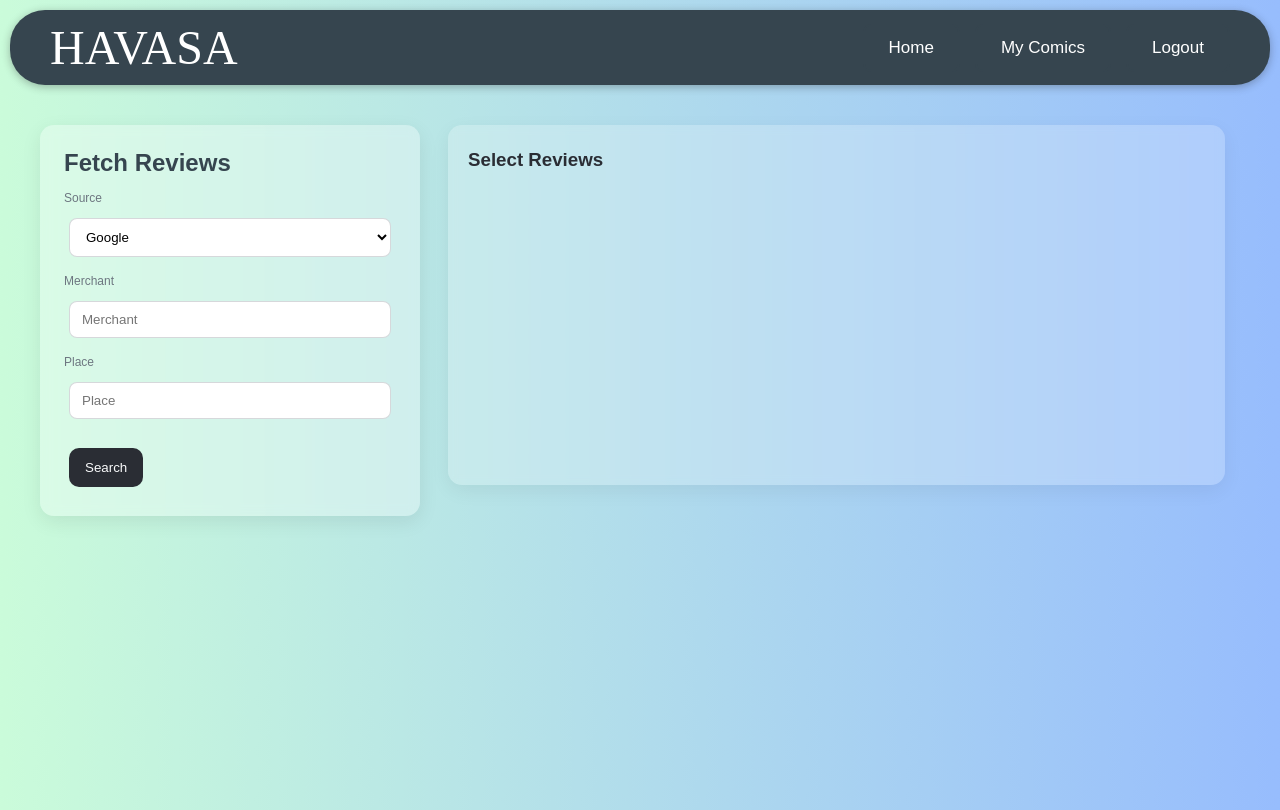
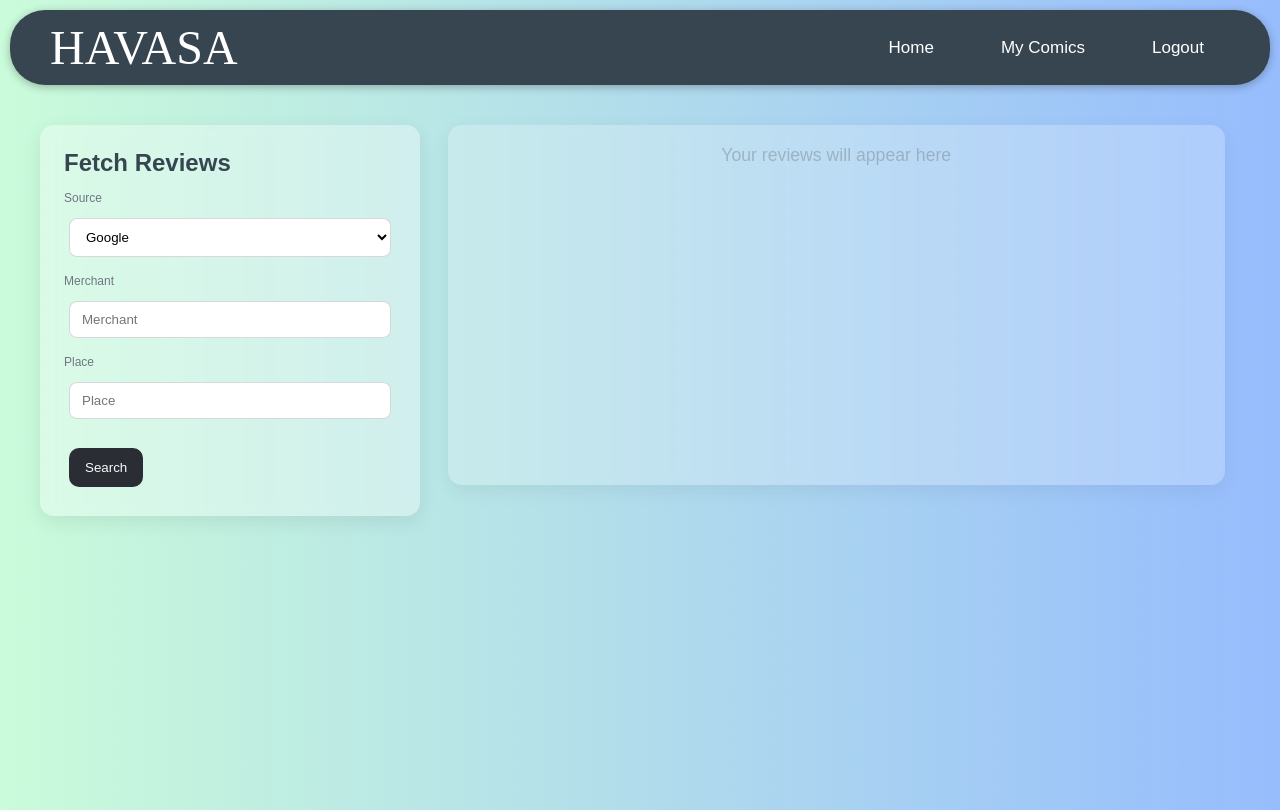
Before and after one commit to Birla10/Enchanta, a React (Create React App) app in the folder frontend/: page /reviews in a window 1280 px wide. Built offline with nearby package versions, Linux system fonts and the light colour scheme; sample sign-in values are in the browser's storage; the HTML template or start-up script is replaced by a standard one.

Commit message:
feat: add review placeholder and generating spinner

```diff
--- a/frontend/src/components/Reviews.js
+++ b/frontend/src/components/Reviews.js
@@ -10,6 +10,7 @@ export default function Reviews({ token }) {
   const [reviews, setReviews] = useState([]);
   const [selected, setSelected] = useState([]);
   const [showComic, setShowComic] = useState(false);
+  const [generating, setGenerating] = useState(false);
   const navigate = useNavigate();
 
   const fetchReviews = async () => {
@@ -30,10 +31,14 @@ export default function Reviews({ token }) {
   // If you still want to navigate to /comic, keep goNext().
   // If you want to render the comic on the right in place of reviews,
   // set showComic = true and render there.
-  const goNext = () => {
+  const goNext = async () => {
     localStorage.setItem('selectedReviews', JSON.stringify(selected.slice(0, 3)));
     localStorage.setItem('merchant', merchant);
-    // navigate('/comic'); // <- old behavior
+    setGenerating(true);
+    setShowComic(false);
+    // simulate async comic generation
+    await new Promise((res) => setTimeout(res, 2000));
+    setGenerating(false);
     setShowComic(true);     // <- show comic on the right instead
   };
 
@@ -72,9 +77,22 @@ export default function Reviews({ token }) {
         <button className="btn-primary" onClick={fetchReviews}>Search</button>
       </aside>
 
-      {/* RIGHT: Reviews list OR Comic */}
+      {/* RIGHT: placeholder, reviews list, generating animation or Comic */}
       <section className="right-pane">
-        {!showComic ? (
+        {generating ? (
+          <div className="generating-animation">
+            <div className="spinner" />
+            <p>Generating comic...</p>
+          </div>
+        ) : showComic ? (
+          <div className="comic-wrap">
+            <h3 className="pane-title">Generated Comic</h3>
+            {/* Replace with your real comic image or component */}
+            <div className="comic-placeholder">
+              Your comic appears here (replace with actual image/component).
+            </div>
+          </div>
+        ) : reviews.length > 0 ? (
           <>
             <h3 className="pane-title">Select Reviews</h3>
             <ul className="reviews-list">
@@ -98,12 +116,8 @@ export default function Reviews({ token }) {
             </div>
           </>
         ) : (
-          <div className="comic-wrap">
-            <h3 className="pane-title">Generated Comic</h3>
-            {/* Replace with your real comic image or component */}
-            <div className="comic-placeholder">
-              Your comic appears here (replace with actual image/component).
-            </div>
+          <div className="placeholder">
+            <div className="placeholder-animation">Your reviews will appear here</div>
           </div>
         )}
       </section>
--- a/frontend/src/css/reviews.css
+++ b/frontend/src/css/reviews.css
@@ -135,6 +135,53 @@
   color: #6D7680;
 }
 
+/* ----- Placeholder & generating animations ----- */
+.placeholder,
+.generating-animation {
+  display: flex;
+  flex-direction: column;
+  align-items: center;
+  justify-content: center;
+  height: 100%;
+  text-align: center;
+}
+
+.placeholder-animation {
+  font-size: 18px;
+  color: #6D7680;
+  animation: pulse 1.8s ease-in-out infinite;
+}
+
+@keyframes pulse {
+  0%, 100% {
+    opacity: 0.4;
+    transform: scale(0.98);
+  }
+  50% {
+    opacity: 1;
+    transform: scale(1);
+  }
+}
+
+.spinner {
+  width: 48px;
+  height: 48px;
+  border-radius: 50%;
+  border: 5px solid #2BC4A4;
+  border-top-color: transparent;
+  animation: spin 1s linear infinite;
+  margin-bottom: 12px;
+}
+
+@keyframes spin {
+  to { transform: rotate(360deg); }
+}
+
+.generating-animation p {
+  margin: 0;
+  color: #2A2D34;
+}
+
 /* ----- Small screens: stack vertically ----- */
 @media (max-width: 980px) {
   .reviews-page {
```
